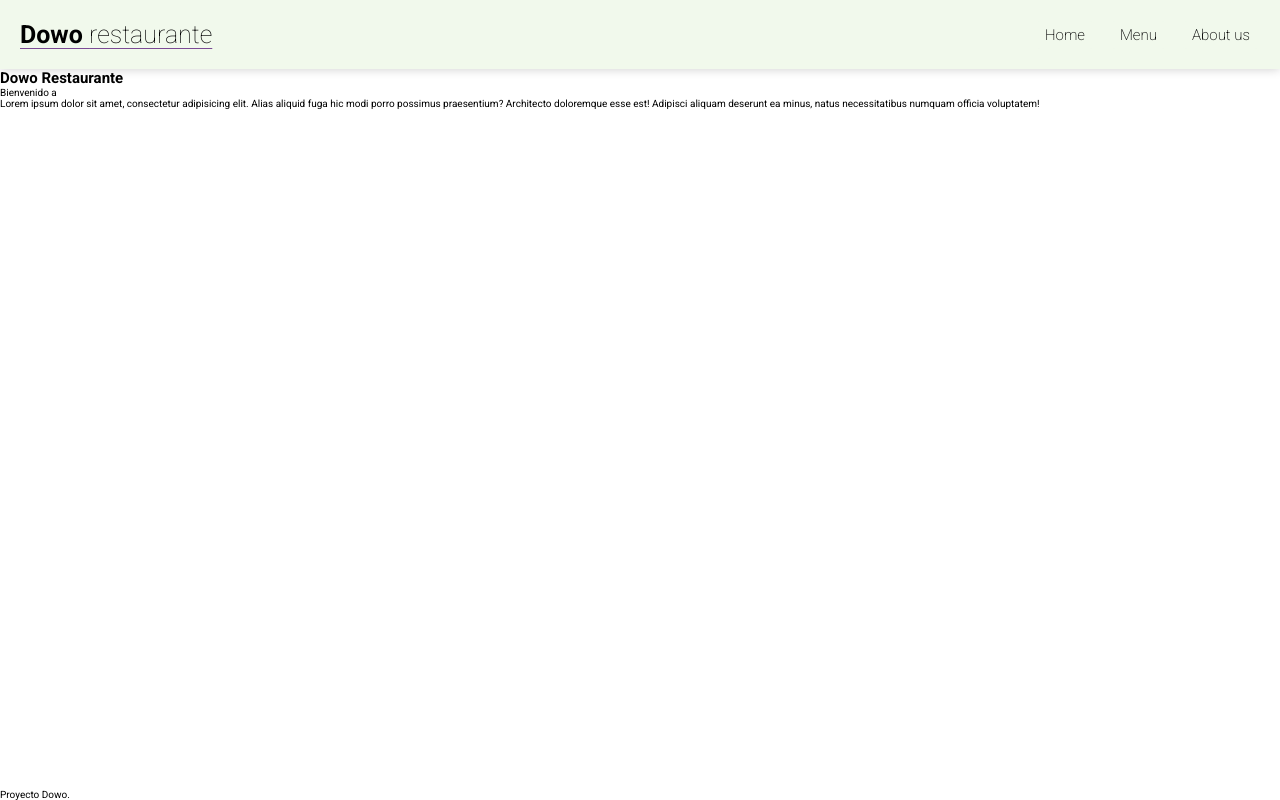
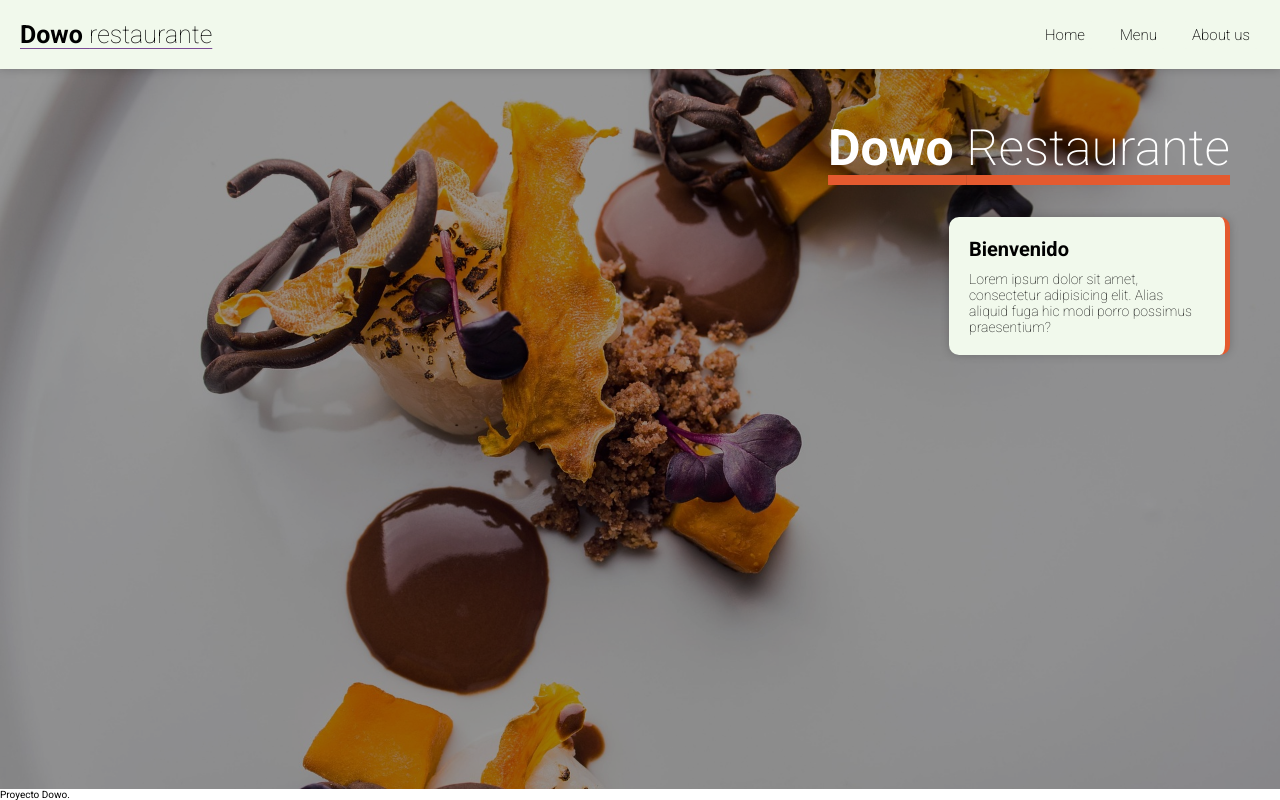
Before and after one commit to DeeDowo/Restaurante, a website built with webpack: page src/template.html in a window 1280 px wide. Both pictures are taken after a click on the button "Home". Built offline with nearby package versions, Linux system fonts and the light colour scheme.

Commit message:
Estilos home page

```diff
--- a/src/home.js
+++ b/src/home.js
@@ -1,16 +1,20 @@
+
 function getHome(){
     const contenedor = document.querySelector('.contenedor')
-
+    contenedor.classList.add('home');
     contenedor.innerHTML =
-        `<h2 class="contenedor__titulo">
+        `<div class="overlay"></div>
+        <div class="contenido">
+            <h2 class="contenedor__titulo">
             <span class="titulo__destacado">
                 Dowo
             </span>
                 Restaurante
             </h2>
             <div class="card">
-        <p class="card__titulo">Bienvenido a</p>
-        <p class="card__mensaje">Lorem ipsum dolor sit amet, consectetur adipisicing elit. Alias aliquid fuga hic modi porro possimus praesentium? Architecto doloremque esse est! Adipisci aliquam deserunt ea minus, natus necessitatibus numquam officia voluptatem!</p>
+                <p class="card__titulo">Bienvenido</p>
+                <p class="card__mensaje">Lorem ipsum dolor sit amet, consectetur adipisicing elit. Alias aliquid fuga hic modi porro possimus praesentium?</p>
+            </div>
         </div>`;
 }
 
--- a/src/style.css
+++ b/src/style.css
@@ -40,6 +40,8 @@ body{
     padding: 2rem;
 
     box-shadow: 0 0 1rem 0 rgba(0, 0, 0, 0.2);
+
+    z-index: 100;
 }
 .header__titulo{
     font-size: 2.5rem;
@@ -76,5 +78,61 @@ body{
     text-decoration: underline 1px var(--royal-purple);
     text-underline-offset: 0.5rem;
 }
+/*home*/
+.contenedor.home{
+    background-image: url("img/home_bg.jpg");
+    background-size: cover;
+
+    position: relative;
+}
+.overlay{
+    position: absolute;
+    inset: 0;
+    background-color: rgba(0, 0, 0, 0.4);
+}
+.contenido{
+    position: relative;
+    padding: 5rem;
+
+    display: flex;
+    align-items: flex-end;
+    flex-direction: column;
+
+    gap: 4rem;
+}
+.contenedor__titulo{
+    font-size: 5rem;
+    color: white;
+    font-weight: 200;
+
+    text-decoration: underline 1rem var(--flame);
+    text-underline-offset: 1rem;
+}
+.titulo__destacado{
+    font-weight: 700;
+}
+.card{
+    display: flex;
+    flex-direction: column;
+    gap: 1rem;
+
+    width: 50ch;
+
+    background-color: var(--honeydew);
+    padding: 2rem;
+    border-radius: 1rem;
+    box-shadow: 0 0 1rem 0 rgba(0, 0, 0, 0.2);
+    border-right: 0.5rem solid var(--flame);
+
+}
+.card__titulo{
+    font-size: 2rem;
+    font-weight: bolder;
+}
+.card__mensaje{
+    font-size: 1.4rem;
+    font-weight: 100;
+}
+
 
 /*cards menu*/
```
Also changed, not shown: src/img/home_bg.jpg (added). Lines whose indentation alone changed are shown as unchanged.
